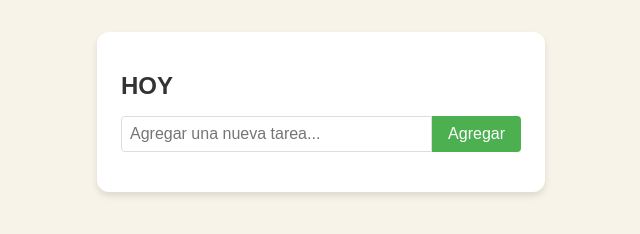
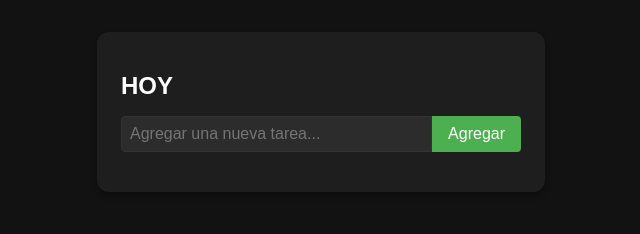
Before and after one commit to MondoBoricua/Minimalist-To-Do-List-App, a plain HTML site: page index.html in a window 1280 px wide. Shown: the whole page, without its empty margins (319-959 px from the left). Drawn offline with Linux system fonts and the light colour scheme.

Commit message:
Update index.html

```diff
--- a/index.html
+++ b/index.html
@@ -3,27 +3,29 @@
 <head>
     <meta charset="UTF-8">
     <meta name="viewport" content="width=device-width, initial-scale=1.0">
-    <title>Lista de Tareas Minimalista</title>
+    <title>Lista de Tareas Minimalista - Modo Oscuro</title>
     <style>
+        /* Estilos CSS para el modo oscuro */
         body, html {
             font-family: Arial, sans-serif;
             margin: 0;
             padding: 0;
             height: 100%;
-            background-color: #f7f3e9;
+            background-color: #121212;
+            color: #e0e0e0;
         }
         .container {
             max-width: 400px;
             margin: 2rem auto;
-            background-color: white;
+            background-color: #1e1e1e;
             border-radius: 12px;
-            box-shadow: 0 4px 6px rgba(0, 0, 0, 0.1);
+            box-shadow: 0 4px 6px rgba(0, 0, 0, 0.3);
             padding: 1.5rem;
         }
         h1 {
             font-size: 1.5rem;
             margin-bottom: 1rem;
-            color: #333;
+            color: #ffffff;
         }
         .input-group {
             display: flex;
@@ -32,9 +34,11 @@
         #todoInput {
             flex-grow: 1;
             padding: 0.5rem;
-            border: 1px solid #ddd;
+            border: 1px solid #333;
             border-radius: 4px 0 0 4px;
             font-size: 1rem;
+            background-color: #2c2c2c;
+            color: #e0e0e0;
         }
         #addButton {
             padding: 0.5rem 1rem;
@@ -53,7 +57,7 @@
             display: flex;
             align-items: center;
             padding: 0.5rem 0;
-            border-bottom: 1px solid #eee;
+            border-bottom: 1px solid #333;
         }
         .checkbox {
             margin-right: 0.5rem;
```
